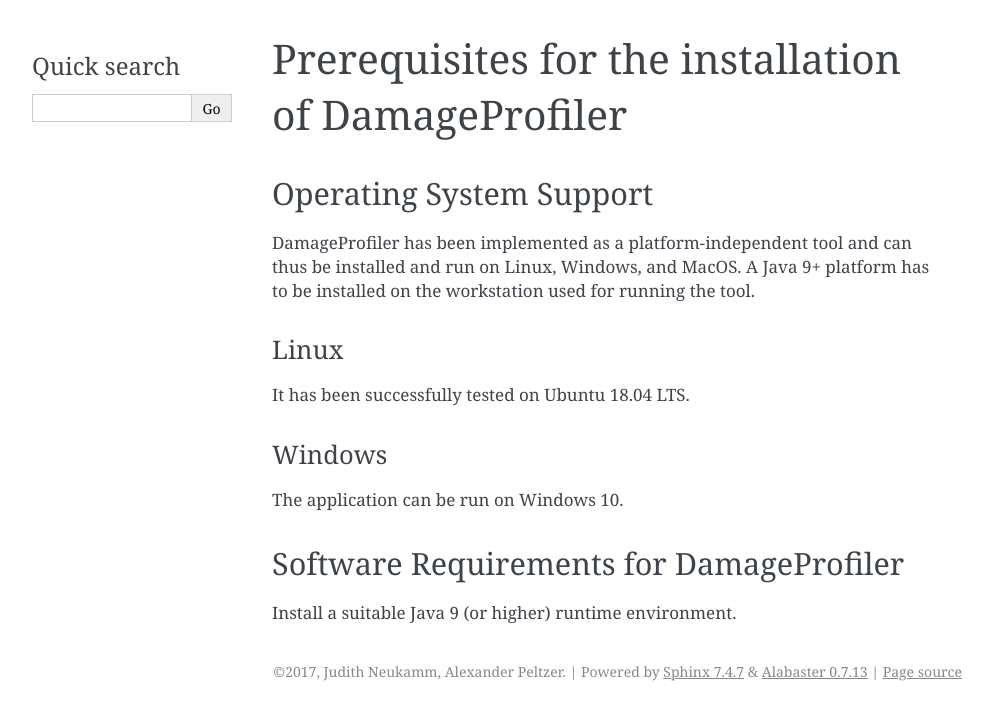
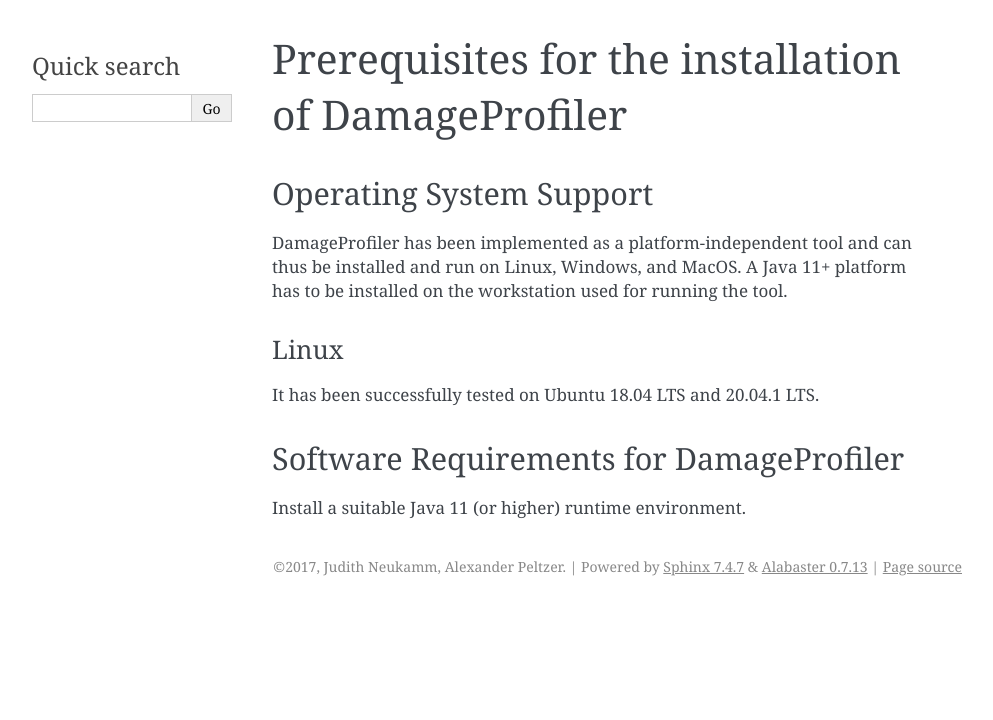
Before and after one commit to Integrative-Transcriptomics/DamageProfiler, a Sphinx documentation site: the page built from docs/contents/prerequisites.rst, in a window 1280 px wide. Shown: the top 720 px of the page, without its empty margins (148-1141 px from the left). Built offline with Sphinx 7.4.7, drawn with Linux system fonts in a browser that asks for light colours.

Commit message:
updating doku

```diff
--- a/docs/contents/prerequisites.rst
+++ b/docs/contents/prerequisites.rst
@@ -5,20 +5,15 @@
 -------------------------
 
 DamageProfiler has been implemented as a platform-independent tool and can thus be installed and run on Linux, Windows, and MacOS.
-A Java 9+ platform has to be installed on the workstation used for running the tool.
+A Java 11+ platform has to be installed on the workstation used for running the tool.
 
 Linux
 ~~~~~
 
-It has been successfully tested on Ubuntu 18.04 LTS.
+It has been successfully tested on Ubuntu 18.04 LTS and 20.04.1 LTS.
 
-
-Windows
-~~~~~~~~~
-
-The application can be run on Windows 10.
 
 Software Requirements for DamageProfiler
 ------------------------------------------
 
-Install a suitable Java 9 (or higher) runtime environment.
+Install a suitable Java 11 (or higher) runtime environment.
--- a/docs/contents/runtimeestimation.rst
+++ b/docs/contents/runtimeestimation.rst
@@ -1,6 +1,6 @@
 Runtime Estimation
 ===================
-Bettlachstrasse 112, 2540 Grenchen
+
 How to run
 -----------
 The runtime estimation works only when starting DamageProfiler via the :ref:`graphical user interface <GUI-label>`.
@@ -24,3 +24,4 @@
 
 How is the runtime calculated
 -------------------------------
+Coming soon
```
Also changed, not shown: docs/contents/installation.rst (+9 -2 lines), docs/contents/images/DP_main.png.
